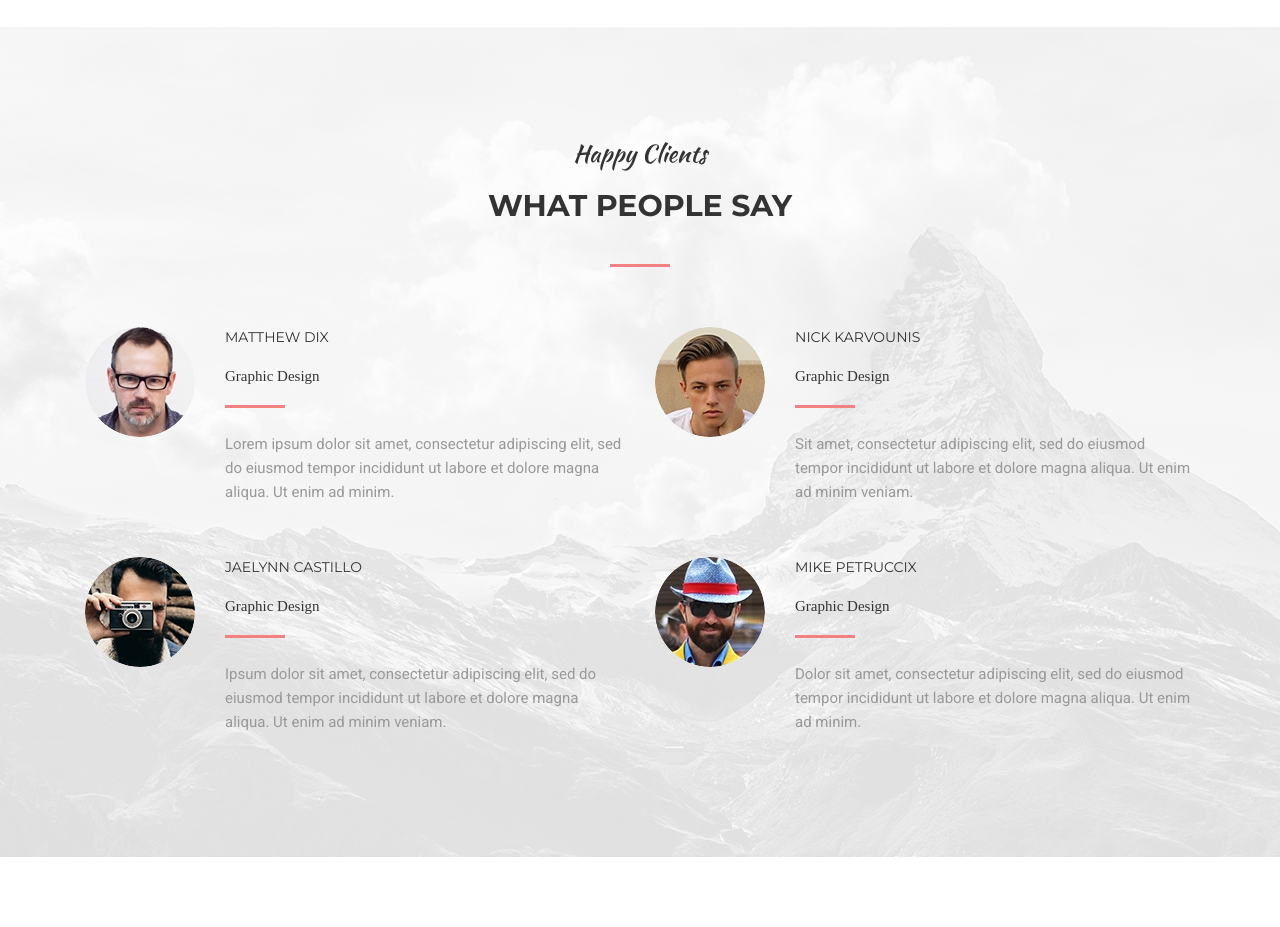
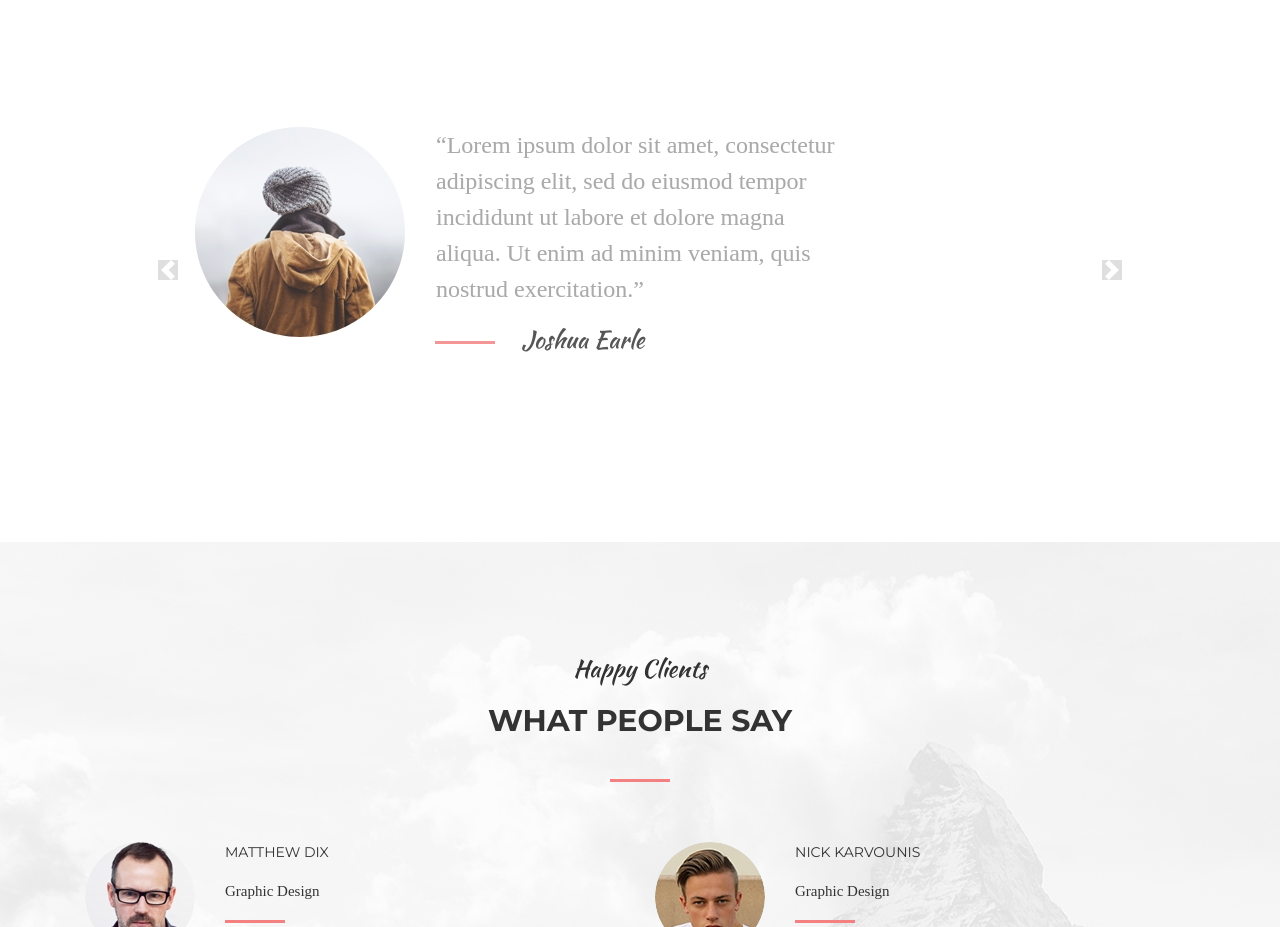
Before and after one commit to SerhiiSpas/landing, a plain HTML site: page index.html in a window 1280 px wide. Shown: the part 5300-6227 px from the top of the page. Drawn offline with nearby package versions, Linux system fonts and the light colour scheme.

Commit message:
Joshua Earle

```diff
--- a/css/style.css
+++ b/css/style.css
@@ -639,3 +639,48 @@ span.block__date-month {
     background-color: #f38181;
     margin: 17px 0px 24px 140px;
 }
+.Joshua-Earle {
+    margin: 100px 0px 130px;
+}
+.carousel-inner img {
+    float: left;
+    height: 210px;
+    width: 210px;
+    margin-left: 110px;
+    margin-right: 31px;
+}
+
+.Joshu-text-all {
+    width: 767px;
+    color: #999999;
+    font-family: "Roboto - Light Italic";
+    font-size: 24px;
+    font-weight: 400;
+    line-height: 36px;
+}
+
+.Joshu-text-all:after {
+    content: '';
+    display: block;
+    width: 60px;
+    height: 3px;
+    background-color: #f38181;
+    margin-left: 350px;
+    margin-top: 34px;
+}
+
+.Joshu-text-sign {
+    color: #333333;
+    font-family: "Kaushan Script";
+    font-size: 24px;
+    font-weight: 400;
+    text-align: center;
+    position: relative;
+    left: -57px;
+    top: -38px;
+}
+
+
+.carousel-control-prev-icon, .carousel-control-next-icon {
+    background-color: silver;
+}
--- a/index.html
+++ b/index.html
@@ -334,6 +334,56 @@
         </div>
     </div>
 </section>
+
+<section class="Joshua-Earle">
+    <div class="container">
+        <div id="carouselExampleFade" class="carousel slide carousel-fade" data-ride="carousel">
+            <div class="carousel-inner">
+                <div class="carousel-item active">
+                    <div class="d-block w-100">
+                    <img src="images/Joshua Earle.jpg" alt="First slide">
+                        <div class="Joshu-text">
+                        <p class="Joshu-text-all">“Lorem ipsum dolor sit amet, consectetur adipiscing elit, sed do eiusmod tempor incididunt ut labore et dolore magna aliqua. Ut enim ad minim veniam, quis nostrud exercitation.”</p>
+                            <p class="Joshu-text-sign">
+                                Joshua Earle
+                            </p>
+                         </div>
+                    </div>
+                </div>
+                <div class="carousel-item">
+                    <div class="d-block w-100">
+                        <img src="images/Joshua Earle.jpg" alt="First slide">
+                        <div class="Joshu-text">
+                            <p class="Joshu-text-all">“Lorem ipsum dolor sit amet, consectetur adipiscing elit, sed do eiusmod tempor incididunt ut labore et dolore magna aliqua. Ut enim ad minim veniam, quis nostrud exercitation.”</p>
+                            <p class="Joshu-text-sign">
+                                Joshua Earle
+                            </p>
+                        </div>
+                    </div>
+                </div>
+                <div class="carousel-item">
+                    <div class="d-block w-100">
+                        <img src="images/Joshua Earle.jpg" alt="First slide">
+                        <div class="Joshu-text">
+                            <p class="Joshu-text-all">“Lorem ipsum dolor sit amet, consectetur adipiscing elit, sed do eiusmod tempor incididunt ut labore et dolore magna aliqua. Ut enim ad minim veniam, quis nostrud exercitation.”</p>
+                            <p class="Joshu-text-sign">
+                                Joshua Earle
+                            </p>
+                        </div>
+                    </div>
+                </div>
+            </div>
+            <a class="carousel-control-prev" href="#carouselExampleFade" role="button" data-slide="prev">
+                <span class="carousel-control-prev-icon" aria-hidden="true"></span>
+                <span class="sr-only">Previous</span>
+            </a>
+            <a class="carousel-control-next" href="#carouselExampleFade" role="button" data-slide="next">
+                <span class="carousel-control-next-icon" aria-hidden="true"></span>
+                <span class="sr-only">Next</span>
+            </a>
+        </div>
+    </div>
+</section>
 <section class="happy">
     <div class="container">
         <div class="happy__title">Happy Clients</div>
```
Also changed, not shown: images/Joshua Earle.jpg (added).
